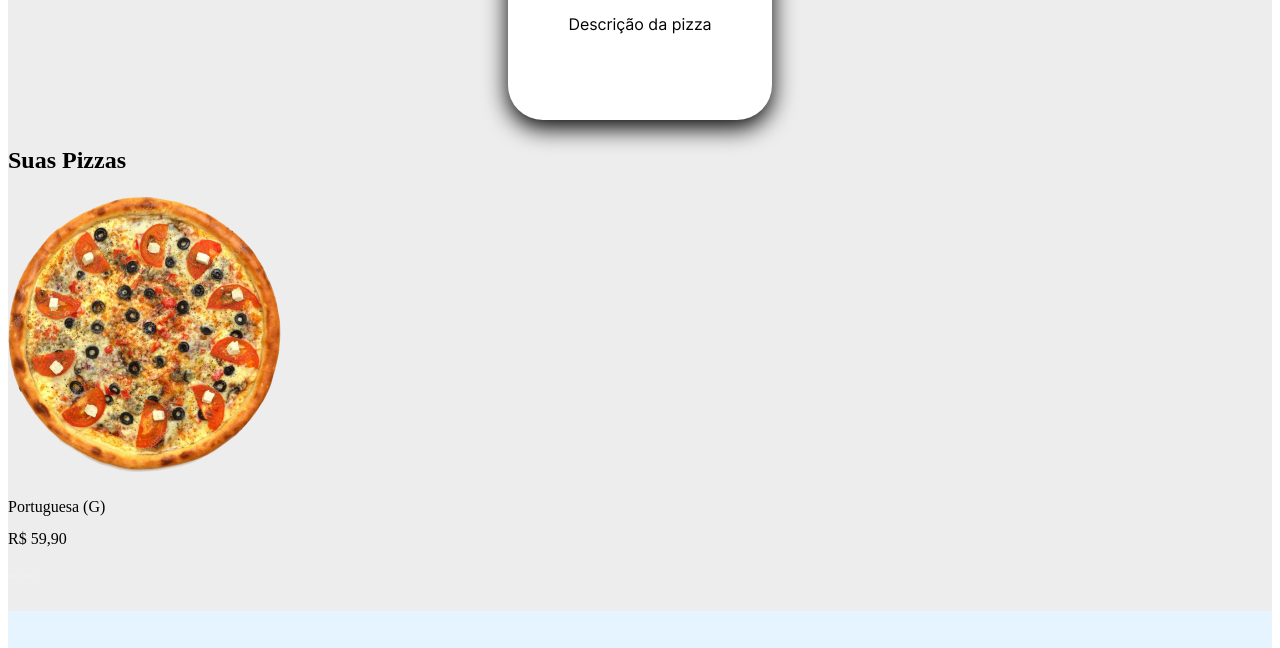
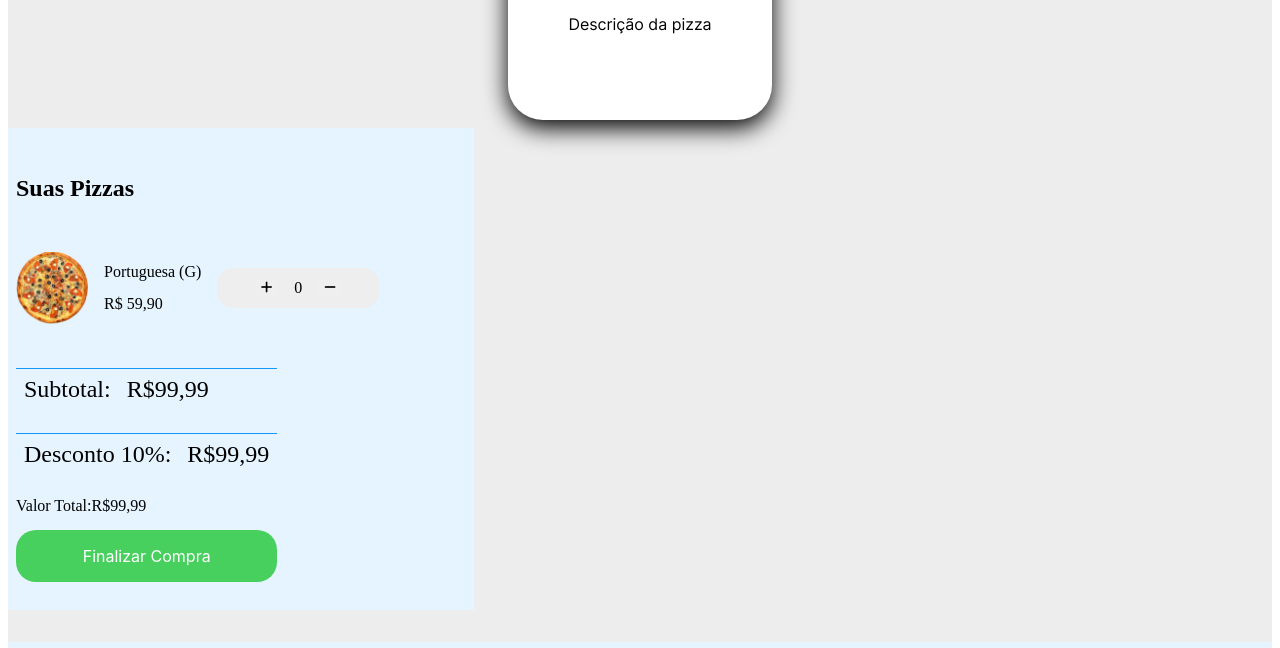
Before and after one commit to EugenioSpera/pizzaria, a plain HTML site: page index.html in a window 1280 px wide. Shown: the part 1470-2118 px from the top of the page. Drawn offline with Linux system fonts and the light colour scheme.

Commit message:
Iniciado carrinho

```diff
--- a/css/stilo.css
+++ b/css/stilo.css
@@ -263,8 +263,115 @@
     border-radius: 20px;
     background: var(--Red, #E92929);
     padding: 16px 32px;
+
 }
 
+.carrinho{
+    display: flex;
+    width: 450px;
+    padding: 28px 8px;
+    flex-direction: column;
+    align-items: center;
+    gap: 28px;
+    background: var(--Baby-Blue, #E5F4FF);
+
+}
+
+.carrinho__tx h1{
+    color: #000;
+    font-family: Inter;
+    font-size: 28px;
+    font-style: normal;
+    font-weight: 700;
+    line-height: normal;
+}
+
+.carrinho__tx{
+    align-self: stretch;
+    display: flex;
+
+
+}
+.carrinho__cardapio{
+    flex-direction: column;
+}
+
+.carrinho__img{
+    display: flex;
+    width: 72px;
+    height: 72px;
+}
+
+.carrinho__item{
+    display: flex;
+    align-items: center;
+    align-content: center;
+    gap: 16px;
+    align-self: stretch;
+    flex-wrap: wrap;
+}
+
+.carrinho__qtd-controle{
+    display: flex;
+    width: 162px;
+    height: 40px;
+    justify-content: center;
+    gap: 16px;
+    align-items: center;
+    flex-wrap: wrap-reverse;
+    border-radius: 16px;
+    background: var(--Light-Grey, #EEE);
+}
+
+
+
+.tx--item{
+    display: flex;
+    padding: 8px;
+    align-items: center;
+    align-content: center;
+    gap: 16px;
+    align-self: stretch;
+    flex-wrap: wrap;
+    border-top: 1px solid var(--Blue, #1298F8);
+    font-size: 24px;
+    flex: 1 0 0;
+}
+
+
+.carrinho__txx{
+    color: var(--Blue, #1298F8);
+    font-family: Inter;
+    font-size: 24px;
+    font-style: normal;
+    font-weight: 700;
+    line-height: normal;
+
+}
+
+
+
+
+.btn--finalizar-compra{
+    display: flex;
+    padding: 16px 32px;
+    justify-content: center;
+    align-items: center;
+    align-self: stretch;
+    border-radius: 20px;
+    background: var(--Green, #48D05F);
+    color: #FFF;
+    text-align: center;
+    /* Inter - Paragraph */
+    font-family: Inter;
+    font-size: 16px;
+    font-style: normal;
+    font-weight: 400;
+    line-height: normal;
+    width: 100%;
+
+
+}
 
 .rodape{
     display: flex;
--- a/index.html
+++ b/index.html
@@ -62,20 +62,26 @@
         </section>
 
         <aside class="carrinho">
-            <h1 class="carrinho__titulo">Suas Pizzas</h1>
+            <h1 class="carrinho__tx tx--titulo">Suas Pizzas</h1>
             <div class="carrinho__item">
-                <img src="./Images/img-produto01.png" alt="" class="carrinho__item-img">
-                <p class="carrinh__item-descricao">Portuguesa (G)</p>
-                <p class="carrinho__item-preco">R$ 59,90</p>
+                <img src="./Images/img-item@2x.png" alt="" class="carrinho__img">
+                <div class="carrinho__cardapio">
+                <p class="carrinho__tx">Portuguesa (G)
+                <p>
+                <p class="carrinho__tx">R$ 59,90</p></div>
                 <div class="carrinho__qtd-controle">
-                    <button class="carrinho__item-adicionar"></button>
-                    <span class="carrinho__item-qtd"></span>
-                    <button class="carrinho__item-remover"></button>
+                    <button class="carrinho__btn btn--adicionar"><span class="fa-solid fa-plus"></span></button>
+                    <span class="carrinho__qtd">0</span>
+                    <button class="carrinho__btn btn--remover"><span class="fa-solid fa-minus"></span></button>
                 </div>
 
-
+            <div class="carrinho__calculos">
+                <p class="carrinho__tx tx--item">Subtotal: <span class="carrinho__tx tx--valor">R$99,99</span></p>
+                <p class="carrinho__tx tx--item">Desconto 10%: <span class="carrinho__tx tx--valor">R$99,99</span></p>
+                <p class="carrinho__tx tx--total">Valor Total: <span class="carrinho--tx tx--valor-total">R$99,99</span>
+                </p>
+                <button class="carrinho__btn btn--finalizar-compra">Finalizar Compra</button>
             </div>
-
         </aside>
     </main>
 
```
Also changed, not shown: Images/favicon.ico (added), Images/img-item@1x.png (added), Images/img-item@2x.png (added), Images/img-item@3x.png (added).
